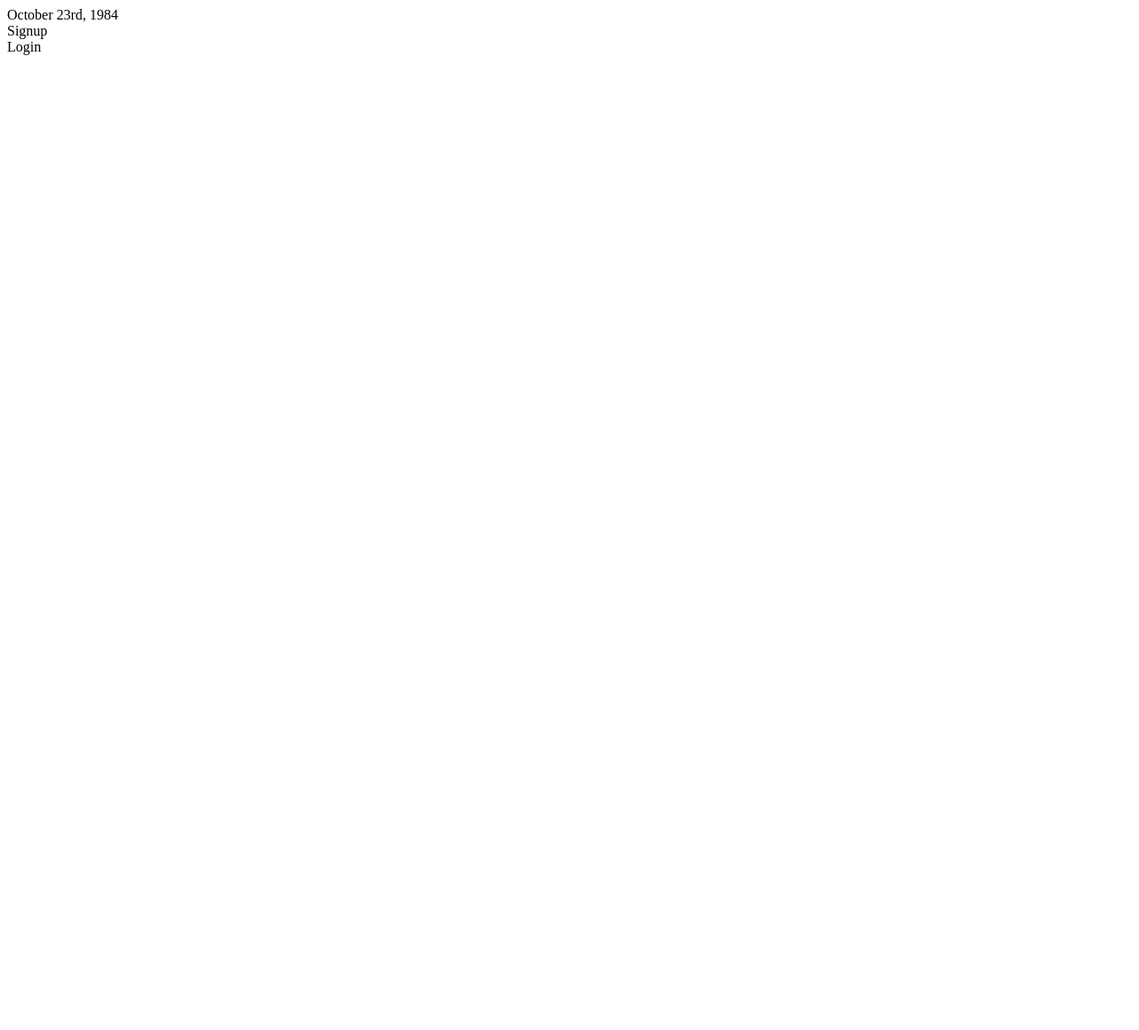
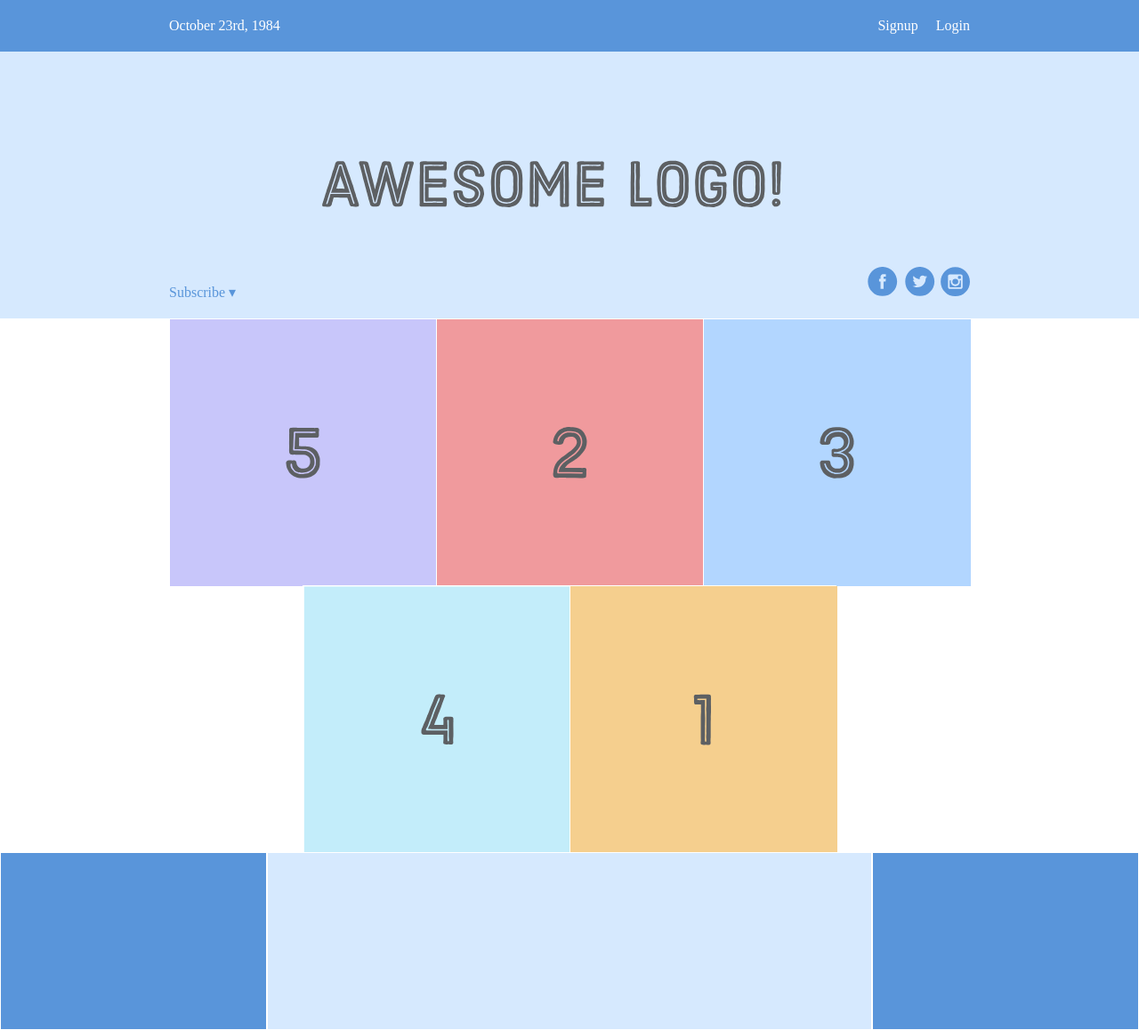
Before and after one commit to Sparlinski/Flexbox_Intro_Project, a plain HTML site: page index.html in a window 1280 px wide. Shown: the whole page at 89% size. Before the commit the page ends 800 px from the top, so only its background shows below. Drawn offline with Linux system fonts and the light colour scheme.

Commit message:
added code to HTML and CSS files

```diff
--- a/index.html
+++ b/index.html
@@ -9,10 +9,46 @@
     <body>
         <div class="menu-container">
             <div class="menu">
-                <div class="date">October 23rd, 1984</div>
-                <div class="signup">Signup</div>
-                <div class="login">Login</div>
+                    <div class="date">October 23rd, 1984</div>
+                    <div class="signup">Signup</div>
+                    <div class="login">Login</div>
+                </div>
             </div>
+        </div>
+        <div class="header-container">
+            <div class="header">
+                <div class="subscribe">Subscribe &#9662</div>
+                <div class="logo">
+                    <img src="Images/awesome-logo.svg"/>
+                </div>
+                <div class="social">
+                    <img src="Images/social-icons.svg">
+                </div>
+            </div>
+        </div>
+        <div class="photo-grid-container">
+            <div class="photo-grid">
+                <div class="photo-grid-item first-item">
+                    <img src="Images/one.svg">
+                </div>
+                <div class="photo-grid-item">
+                    <img src="Images/two.svg">
+                </div>
+                <div class="photo-grid-item">
+                    <img src="Images/three.svg">
+                </div>
+                <div class="photo-grid-item">
+                    <img src="Images/four.svg">
+                </div>
+                <div class="photo-grid-item last-item">
+                    <img src="Images/five.svg">
+                </div>
+            </div>
+        </div>
+        <div class="footer">
+            <div class="footer-item footer-one"></div>
+            <div class="footer-item footer-two"></div>
+            <div class="footer-item footer-three"></div>
         </div>
     </body>
 </html>
--- a/style.css
+++ b/style.css
@@ -0,0 +1,99 @@
+* {
+    margin: 0;
+    padding: 0;
+    box-sizing: border-box;
+}
+
+.menu-container {
+    color: #fff;
+    background-color: #5995DA;
+    padding: 20px 0px;
+    display: flex;
+    justify-content: center;
+}
+
+.menu {
+    width: 900px;
+    display: flex;
+    justify-content: space-between;
+}
+
+.links {
+    display: flex;
+    justify-content: flex-end;
+}
+
+.login {
+    margin-left: 20px;
+}
+
+.header-container {
+    color: #5995DA;
+    background-color: #D6E9FE;
+    display: flex;
+    justify-content: center;
+}
+
+.header {
+    width: 900px;
+    height: 300px;
+    display: flex;
+    justify-content: space-between;
+    align-items: center;
+}
+
+.photo-grid-container {
+    display: flex;
+    justify-content: center;
+}
+
+.photo-grid {
+    width: 900px;
+    display: flex;
+    justify-content: center;
+    flex-wrap: wrap;
+    flex-direction: row;
+    align-items: center;
+}
+
+.photo-grid-item {
+    border: 1px solid #fff;
+    width: 300px;
+    height: 300px;
+}
+.first-item {
+    order: 1;
+}
+
+.last-item {
+    order: -1;
+}
+
+.social,
+.subscribe {
+    align-self: flex-end;
+    margin-bottom: 20px;
+}
+
+.footer {
+    display: flex;
+    justify-content: space-between;
+}
+
+.footer-item {
+    border: 1px solid #fff;
+    background-color: #D6E9FE;
+    height: 200px;
+    flex: 1;
+}
+
+.footer-one,
+.footer-three {
+    background-color: #5995DA;
+    flex: initial;
+    width: 300px;
+}
+
+.signup {
+    margin-left: auto;
+}
```
